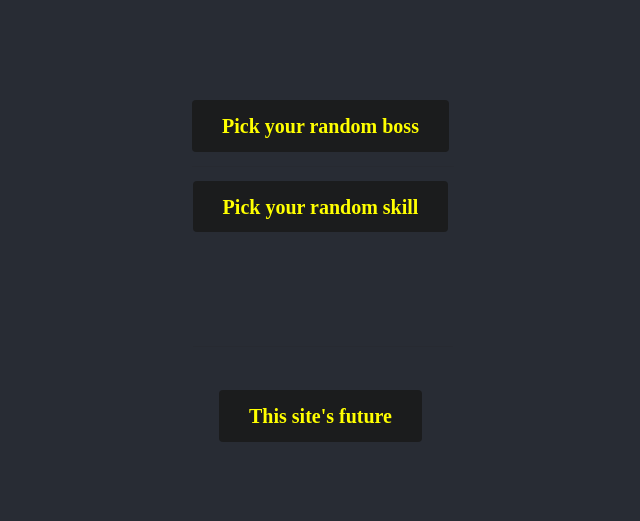
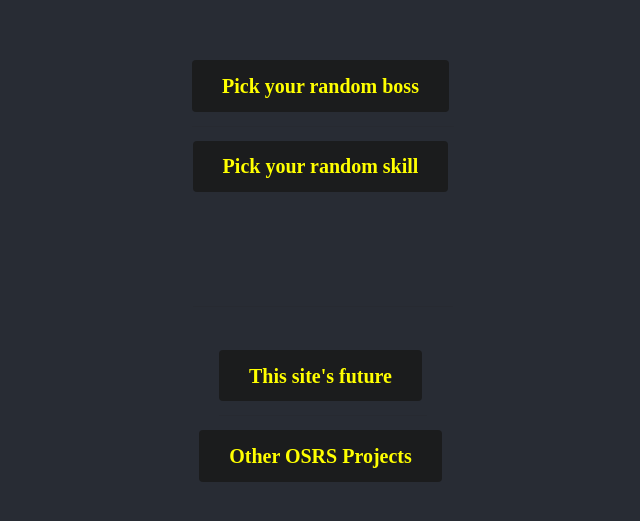
Before and after one commit to JonTelep/osrandom, a React (Create React App) app: page / in a window 1280 px wide. Shown: the part 129-650 px from the top of the page, without its empty margins (317-957 px from the left). Built offline with nearby package versions, Linux system fonts and the light colour scheme.

Commit message:
Added Other OSRS Projects button

```diff
--- a/src/App.js
+++ b/src/App.js
@@ -382,6 +382,7 @@
   const [skillSelected, setSkillSelected] = useState(false);
   const [donationSelected, setDonationSelected] = useState(false);
   const [futureSelected, setFutureSelected] = useState(false);
+  const [otherProjectsSelected, setOtherProjectsSelected] = useState(false);
 
   //BOSSES
   const [bossName, setBossName] = useState('');
@@ -429,9 +430,15 @@
     setFutureSelected(true);
   }
 
+  const SelectOtherProjects = () => {
+    setOtherProjectsSelected(true);
+  }
+
+
   const ClearAllSelections = () => {
     setBossesSelected(false);
     setSkillSelected(false);
+    setOtherProjectsSelected(false);
   }
   const ClearBossSelection = () => {
     setBossesSelected(false);
@@ -442,6 +449,7 @@
   const ClearDonationFuture = () => {
     setDonationSelected(false);
     setFutureSelected(false);
+    setOtherProjectsSelected(false);
   }
 
   return (
@@ -512,7 +520,22 @@
                 </div>
                 : ''
               }
-              {donationSelected || futureSelected ? <button className="ui secondary button" onClick={ClearDonationFuture}>Clear</button> : ''}
+            </div>
+
+            <div className="ui vertical segment">
+              {!otherProjectsSelected ? <button className="ui secondary button" onClick={SelectOtherProjects}>Other OSRS Projects</button> : ''}
+              {otherProjectsSelected ?
+                  <div className="ui piled segments">
+                    <div className="ui inverted segment">
+                      <h1>Other OSRS Projects</h1>
+                      <p>NOTE - I have no affiliation with any of these, other than knowing about it.</p>
+                      <a href="https://opensea.io/collection/osrs-punks">1. OSRS Punks</a>
+                      <p>I enjoy the crypto world, and NFT's are a big part of it. A content creator named 'Tedious' is behind OSRS Punks. (I don't own any YET!)</p>
+                    </div>
+                  </div>
+                  : ''
+                }
+                {donationSelected || futureSelected || otherProjectsSelected ? <button className="ui secondary button" onClick={ClearDonationFuture}>Clear</button> : ''}
             </div>
           </header>
       </div>
--- a/src/components/donation.js
+++ b/src/components/donation.js
@@ -7,7 +7,7 @@
             <h1>Any support help me.</h1>
                 <div className="ui list">
                     <div className="item"> <a href="https://www.patreon.com/Telep">Patreon</a></div>
-                    <div className="item">Ethereum - 0x1d2edaa24f7cfcff19e219b7248901fa9708afec</div>
+                    <div className="item">Ethereum - 0xd6d0A3AfC6ceC282E682110f84d5871444D5B074</div>
                     <div className="item">Bitcoin - 18fzv6AufiJrxcYJMSfbxbRuqNWy9XKYTU</div>
                     <div className="item">Doge - DJJp4QG693qrfXgtZFjFfqdDDY4KKAndQ7</div>
                 </div>
```
